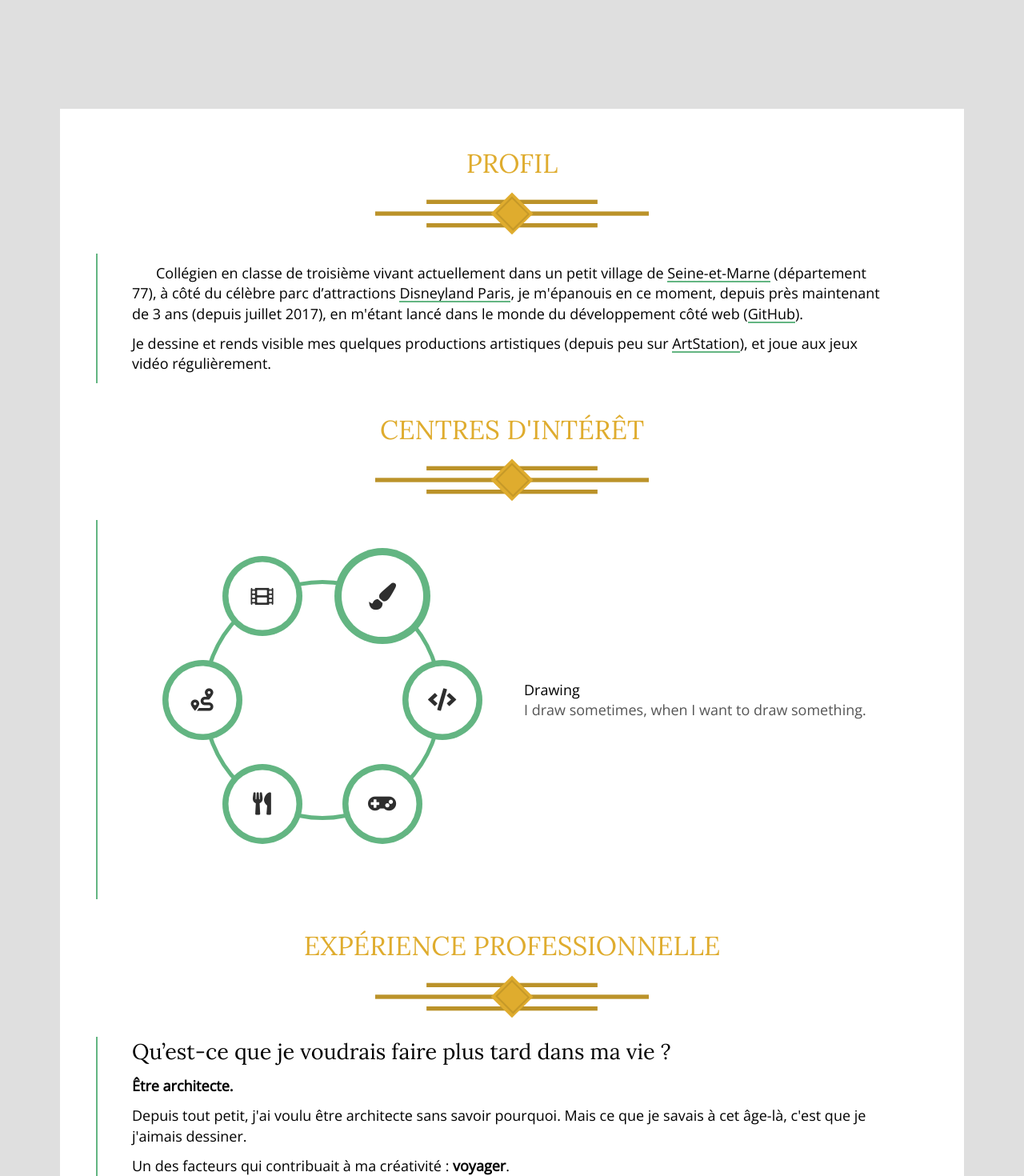
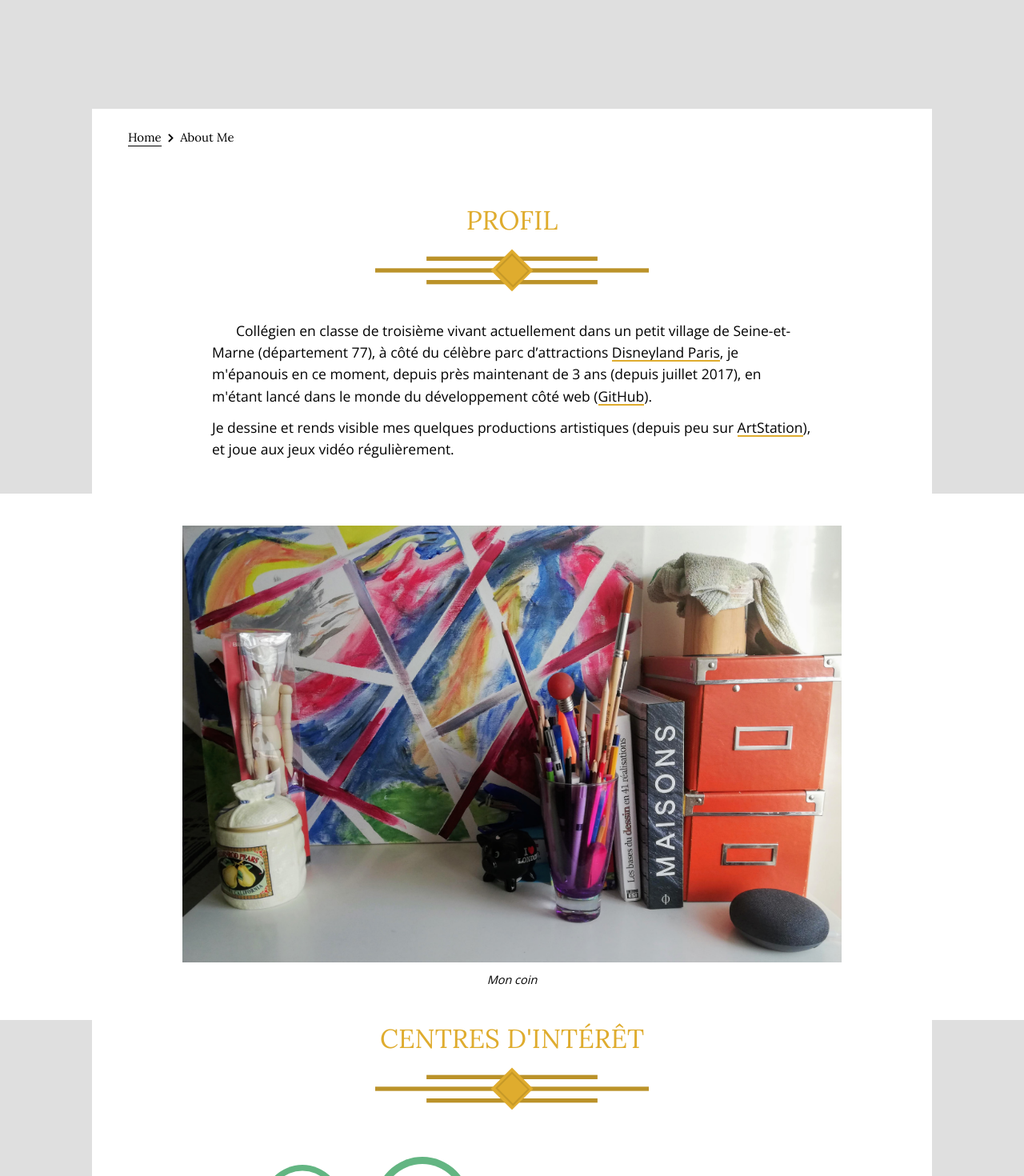
Before and after one commit to Soldat8889/portfolio, a React (Create React App) app: page /aboutme in a window 1280 px wide. Shown: the part 960-2430 px from the top of the page at 80% size. Built offline with nearby package versions, Linux system fonts and the light colour scheme.

Commit message:
[Add] Breadcrumb & Attachment

```diff
--- a/src/components/AboutMe.js
+++ b/src/components/AboutMe.js
@@ -5,6 +5,7 @@ import AboutMeComponent from "./Body/AboutMe";
 
 // Utils
 import Gauge from "./../utils/Gauge";
+import Breadcrumb from "./../utils/Breadcrumb";
 import ZoomImage from "./../utils/ZoomImage";
 
 // Contexts
@@ -76,10 +77,14 @@ function Link(props) {
 function Profile() {
     return (
         <Fragment>
-            <div className="Article__section_theme Article__container" data-index="first">
+            <div className="Article__section_theme Article__container Article__section_top-space">
                 <ArticleCheckpoints
                     title="À propos de moi"
                 />
+                <Breadcrumb path={{
+                    "Home": "/#-1",
+                    "About Me": "/aboutme/"
+                }} />
                 <CubicHeader short="Profil" title="Profil" id="profile" />
                 <div className="Article_indent">
                     <p className="Article__text Article__text_indent">
@@ -90,7 +95,12 @@ function Profile() {
                     </p>
                 </div>
             </div>
-            <Interest />
+            <div className="Article__attachment">
+                <div className="Article__attachment__wrapper">
+                    <img className="Article__attachment_image" src="/images/desk.jpg" alt="Desk" title="Desk" />
+                    <p className="Article__attachment_image__caption-text">Mon coin</p>
+                </div>
+            </div>
         </Fragment>
     );
 }
@@ -183,7 +193,7 @@ function Interest() {
 function Experience() {
     return (
         <Fragment>
-            <div className="Article__section_theme Article__container" data-index="last">
+            <div className="Article__section_theme Article__container Article__section_bottom-space">
                 <CubicHeader short="Expérience pro." title="Expérience professionnelle" id="experience" />
                 <div className="Article_indent">
                     <div className="Article__section">
@@ -269,7 +279,7 @@ function Experience() {
 function Project() {
     return (
         <Fragment>
-            <div className="Article__section_theme Article__container" data-index="first">
+            <div className="Article__section_theme Article__container Article__section_top-space">
                 <CubicHeader short="Projets" title="Projets" id="project" />
                 <div className="Article_indent">
                     <div className="Article__section">
@@ -277,20 +287,7 @@ function Project() {
                     </div>
                 </div>
             </div>
-            {/* <Carousel>
-                <div className="Carousel__group">
-                    <div className="Carousel__item">
-                        <img src="/images/suan-siam-page__front.png" alt="Suan Siam - Front Page" className="Carousel__item_image" />
-                    </div>
-                    <div className="Carousel__item">
-                        <img src="/images/suan-siam-page__1.png" alt="Suan Siam - Mosaic Display" className="Carousel__item_image" />
-                    </div>
-                    <div className="Carousel__item">
-                        <img src="/images/suan-siam-page__2.png" alt="Suan Siam - Some Pages" className="Carousel__item_image" />
-                    </div>
-                </div>
-            </Carousel> */}
-            <div className="Article__section_theme Article__container" data-index="first">
+            <div className="Article__section_theme Article__container">
                 <div className="timeline">
                     <Link href="https://lucassyhan.netlify.com" className="Article__section_theme Article__box timeline__mark">
                         <h3 className="Article__title_level-3 Article__box__title">Lucas SYHANATH : Portfolio</h3>
@@ -323,7 +320,7 @@ function Project() {
 
 function Contact() {
     return (
-        <div className="Article__section_theme Article__container" data-index="last">
+        <div className="Article__section_theme Article__container Article__section_bottom-space">
             <CubicHeader short="Me contacter" title="Me contacter" id="contact" />
             <div className="Article_indent">
                 <div className="Article__section">
@@ -351,6 +348,7 @@ function FirstPart() {
     return (
         <div className="Article__section">
             <Profile />
+            <Interest />
             {/* <div className="Article__section_theme Article_indent" id="traits-skills">
                 <h2 className="Article__title_level-2">Traits de caractère & Compétences</h2>
                 <div className="Article__section" id="traits">
@@ -382,10 +380,9 @@ function FirstPart() {
     );
 }
 
-function SecondPart() {
+function WhyCode() {
     return (
-        <div className="Article__section" id="show-me-more">
-            <div className="Article__section_theme Article__container" data-index="first">
+        <div className="Article__section_theme Article__container Article__section_top-space">
             <CubicHeader short="Pourquoi coder ?" title="Pourquoi coder ?" id="why" />
             <div className="Article_indent">
                 <div className="Article__section_theme Article_indent">
@@ -420,7 +417,12 @@ function SecondPart() {
                 </div>
             </div>
         </div>
-            <div className="Article__section_theme Article__container" data-index="last">
+    );
+}
+
+function Learning() {
+    return (
+        <div className="Article__section_theme Article__container Article__section_bottom-space">
             <CubicHeader short="Un apprentissage ?" title="Un apprentissage ?" id="what" />
             <div className="Article_indent">
                 <div className="Article__section">
@@ -444,6 +446,14 @@ function SecondPart() {
                 </div>
             </div>
         </div>
+    );
+}
+
+function SecondPart() {
+    return (
+        <div className="Article__section" id="show-me-more">
+            <WhyCode />
+            <Learning />
         </div>
     );
 }
--- a/src/components/Body/AboutMe.js
+++ b/src/components/Body/AboutMe.js
@@ -24,7 +24,7 @@ function AboutMe(props) {
                                 <h2 className="Slider__subtitle_text">
                                     {languageConfig.Slider.About.Subtitle}
                                 </h2>
-                                <Link to="/aboutme" className="Slider__btn">
+                                <Link to="/aboutme/" className="Slider__btn">
                                     {languageConfig.Slider.About.Btn}
                                 </Link>
                             </div>
--- a/src/styles/scss/layouts/_article.scss
+++ b/src/styles/scss/layouts/_article.scss
@@ -4,7 +4,7 @@
     color: $--main-txt-color;
     color: var(--main-txt-color);
     font: {
-        family: "Lora", $title_font;
+        family: $title_font;
         weight: 500;
     }
 }
@@ -13,7 +13,8 @@ $Article__space: 45px;
 $Article__title_lvl1: 3.6vw;
 $Article__title_lvl2: 3.3rem;
 $Article__title_lvl3: 2.7rem;
-$Article__text: 1.8rem;
+$Article__text: 1.75rem;
+$Article__caption: 1.45rem;
 
 .Article {
     margin-top: $Article__space;
@@ -82,12 +83,44 @@ $Article__text: 1.8rem;
             position: relative;
         }
 
-        & > [data-index="first"] {
+        &_top-space > .Article__header {
             padding-top: $Article__space;
         }
 
-        & > [data-index="last"] {
+        &_bottom-space > .Article__header {
             padding-bottom: $Article__space;
+        }
+    }
+
+    &__attachment {
+        width: 100%;
+        padding: 40px 0;
+
+        background-color: #fff;
+        background-color: var(--main-bg-color);
+
+        &__wrapper {
+            display: flex;
+            justify-content: center;
+            align-items: center;
+            flex-direction: column;
+            margin: auto;
+            max-width: $max-width_size;
+        }
+
+        &_image {
+            max-width: 824px;
+
+            &__caption-text {
+                margin-top: $inline_margin;
+
+                font: {
+                    size: $Article__caption;
+                    weight: 300;
+                    family: $text_font;
+                    style: italic;
+                }
+            }
         }
     }
 
@@ -188,21 +221,8 @@ $Article__text: 1.8rem;
 
     &_indent {
         position: relative;
-        padding: 0 $Article__space;
-        margin-bottom: 35px;
-
-        &::before {
-            content: "";
-            display: block;
-            position: absolute;
-            top: 0;
-            left: 0;
-            width: 2px;
-            height: 100%;
-
-            background-color: $--main-contrast-color;
-            background-color: var(--main-contrast-color);
-        }
+        margin: 0 auto 30px auto;
+        max-width: $max-width-text_size;
     }
 
     &__header {
@@ -234,7 +254,7 @@ $Article__text: 1.8rem;
         &__container {
             padding: $box_margin;
 
-            background-color: $--main-bg-color;
+            background-color: $--main-bg-color-box;
             background-color: var(--main-bg-color-box);
         }
 
@@ -248,7 +268,7 @@ $Article__text: 1.8rem;
                 margin-bottom: $basic_margin;
 
                 font: {
-                    family: "Lora", sans-serif;
+                    family: $title_font;
                     size: 2.6rem;
                 }
                 text-transform: uppercase;
@@ -258,7 +278,7 @@ $Article__text: 1.8rem;
                 margin-bottom: $basic_margin;
 
                 font: {
-                    family: "Lora", sans-serif;
+                    family: $title_font;
                     size: 1.9rem;
                 }
                 text-transform: uppercase;
@@ -307,7 +327,7 @@ $Article__text: 1.8rem;
 
                 font: {
                     size: 1.9rem;
-                    family: "Lora", sans-serif;
+                    family: $title_font;
                 }
                 text-transform: uppercase;
                 color: $--main-txt-color-sub;
@@ -420,8 +440,7 @@ $Article__text: 1.8rem;
             left: 0;
             bottom: 0;
 
-            background-color: $--main-contrast-color;
-            background-color: var(--main-contrast-color);
+            background-color: $--main-gold-color;
         }
 
         &:hover::after {
@@ -435,8 +454,9 @@ $Article__text: 1.8rem;
         font: {
             size: $Article__text;
             weight: 400;
+            family: $text_font;
         }
-        font-family: $text_font;
+        line-height: 1.55;
 
         &_indent {
             text-indent: 3rem;
@@ -483,7 +503,7 @@ $Article__text: 1.8rem;
 
             font: {
                 size: 3.5rem;
-                family: "Lora", "sans-serif";
+                family: $title_font;
             }
         }
     }
--- /dev/null
+++ b/src/styles/scss/layouts/_breadcrumb.scss
@@ -0,0 +1,47 @@
+.Breadcrumb {
+    padding: 25px 0;
+
+    &__item {
+        &::after {
+            content: "\f054";
+            display: inline-block;
+            margin: 0 $basic_margin;
+
+            font: {
+                family: "Font Awesome 5 Free";
+                size: 1.2rem;
+                weight: 900;
+            }
+        }
+
+        display: inline-block;
+
+        &_current {
+            &::after {
+                content: none;
+            }
+        }
+    }
+
+    &__link {
+        position: relative;
+
+        &::after {
+            content: "";
+            position: absolute;
+            bottom: -1px;
+            left: 0;
+            width: 100%;
+            height: 1px;
+
+            background-color: #000;
+        }
+    }
+
+    &__label {
+        font: {
+            size: 1.5rem;
+            family: $title_font;
+        }
+    }
+}
--- a/src/styles/scss/layouts/_slider.scss
+++ b/src/styles/scss/layouts/_slider.scss
@@ -48,7 +48,7 @@
 
         &_text {
             font-size: 4vw;
-            font-family: $title_font;
+            font-family: "Quicksand", $title_font;
             text-transform: uppercase;
             color: $--main-icon-color-contrast;
             color: var(--main-icon-color-contrast);
@@ -58,7 +58,7 @@
     &__subtitle {
         &_text {
             font-size: 1.75vw;
-            font-family: $title_font;
+            font-family: "Quicksand", $title_font;
         }
     }
 
--- a/src/styles/scss/layouts/_topbar.scss
+++ b/src/styles/scss/layouts/_topbar.scss
@@ -32,7 +32,7 @@
 
     &__title-name {
         font: {
-            family: $title_font;
+            family: "Quicksand", $title_font;
             size: 2.7rem;
         }
     }
--- a/src/styles/scss/main.scss
+++ b/src/styles/scss/main.scss
@@ -30,6 +30,7 @@
 
 /* Layout */
 @import "layouts/_article";
+@import "layouts/_breadcrumb";
 @import "layouts/_carousel";
 @import "layouts/_form";
 @import "layouts/_home";
--- a/src/styles/scss/tools/_private-variables.scss
+++ b/src/styles/scss/tools/_private-variables.scss
@@ -29,11 +29,12 @@ $--main-gold-color: #dfac2e;
 $--main-light-gray: #d3d3d3;
 
 // Variables of fonts
-$title_font: "QuickSand", -apple-system, BlinkMacSystemFont, "Segoe UI", Roboto, Oxygen-Sans, Ubuntu, Cantarell, "Helvetica Neue", sans-serif;
+$title_font: "Lora", -apple-system, BlinkMacSystemFont, "Segoe UI", Roboto, Oxygen-Sans, Ubuntu, Cantarell, "Helvetica Neue", sans-serif;
 $text_font: "Open Sans", -apple-system, BlinkMacSystemFont, "Segoe UI", Roboto, Oxygen-Sans, Ubuntu, Cantarell, "Helvetica Neue", sans-serif;
 
 // Variables of sizes
-$max-width_size: 1130px;
+$max-width_size: 1050px;
+$max-width-text_size: 750px;
 $big_desktop_size: 1281px; // High res laptops / desktop
 $desktop_size: 1025px; // Big landscape tablets, desktops and laptops
 $landscape_tablet_size: 801px; // Landscape tablet, low res desktops and laptops
--- /dev/null
+++ b/src/utils/Breadcrumb.js
@@ -0,0 +1,37 @@
+/* eslint-disable no-unused-vars */
+import React, { useEffect, useState } from "react";
+import { Link } from "react-router-dom";
+
+function Breadcrumb(props) {
+    function createBreadcrumb() {
+        const pathDepth = Object.keys(props.path).length;
+        const items = [];
+        let i = 0;
+
+        for (const [key, value] of Object.entries(props.path)) {
+            i++;
+
+            items.push(
+                <li className={`Breadcrumb__item${i === pathDepth ? " Breadcrumb__item_current" : ""}`} key={key}>
+                    {i !== pathDepth ?
+                    <Link to={value} className="Breadcrumb__link">
+                        <span className="Breadcrumb__label">{key}</span>
+                    </Link>
+                    :
+                    <span className="Breadcrumb__label">{key}</span>
+                    }
+                </li>
+            );
+        }
+
+        return items;
+    }
+
+    return (
+        <ol className="Breadcrumb">
+            {createBreadcrumb()}
+        </ol>
+    );
+}
+
+export default Breadcrumb;
```
Also changed, not shown: public/images/desk.jpg (added). Lines whose indentation alone changed are shown as unchanged.
